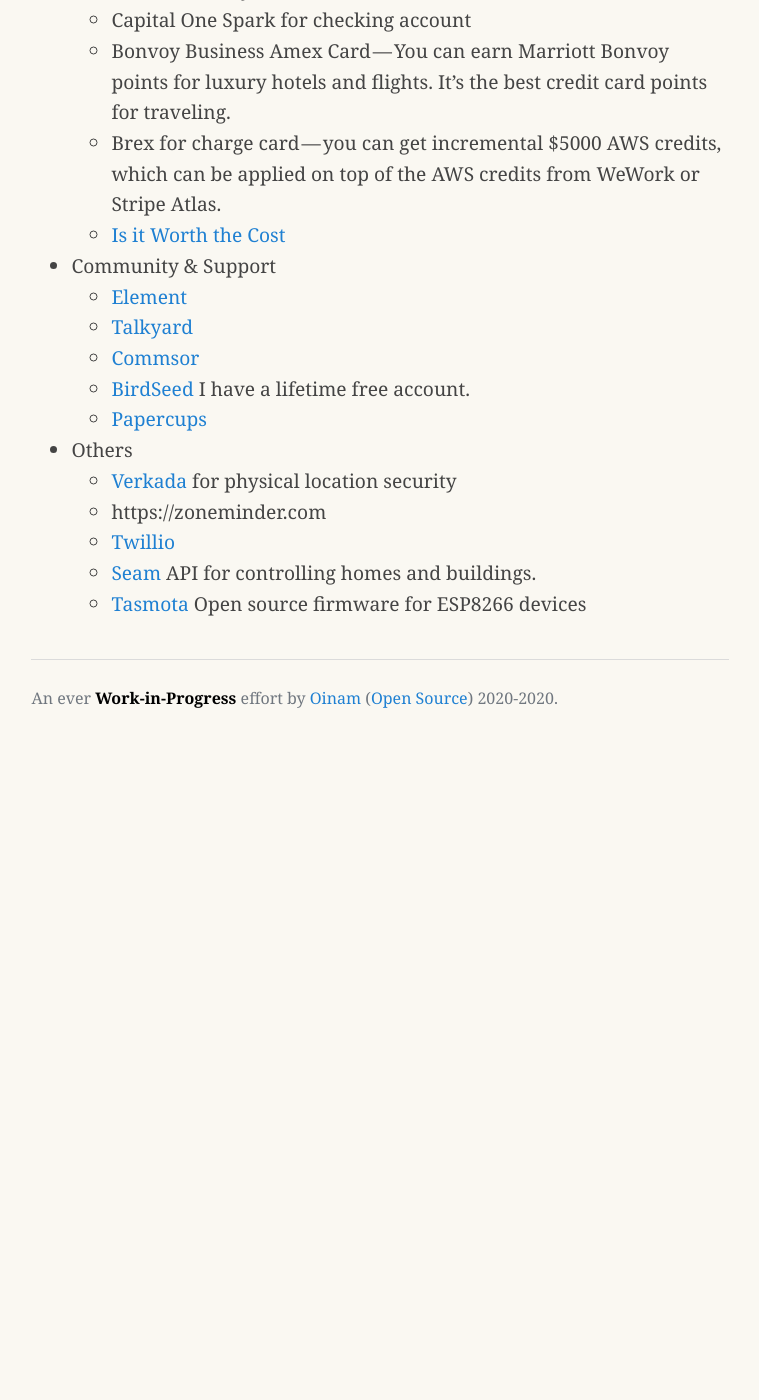
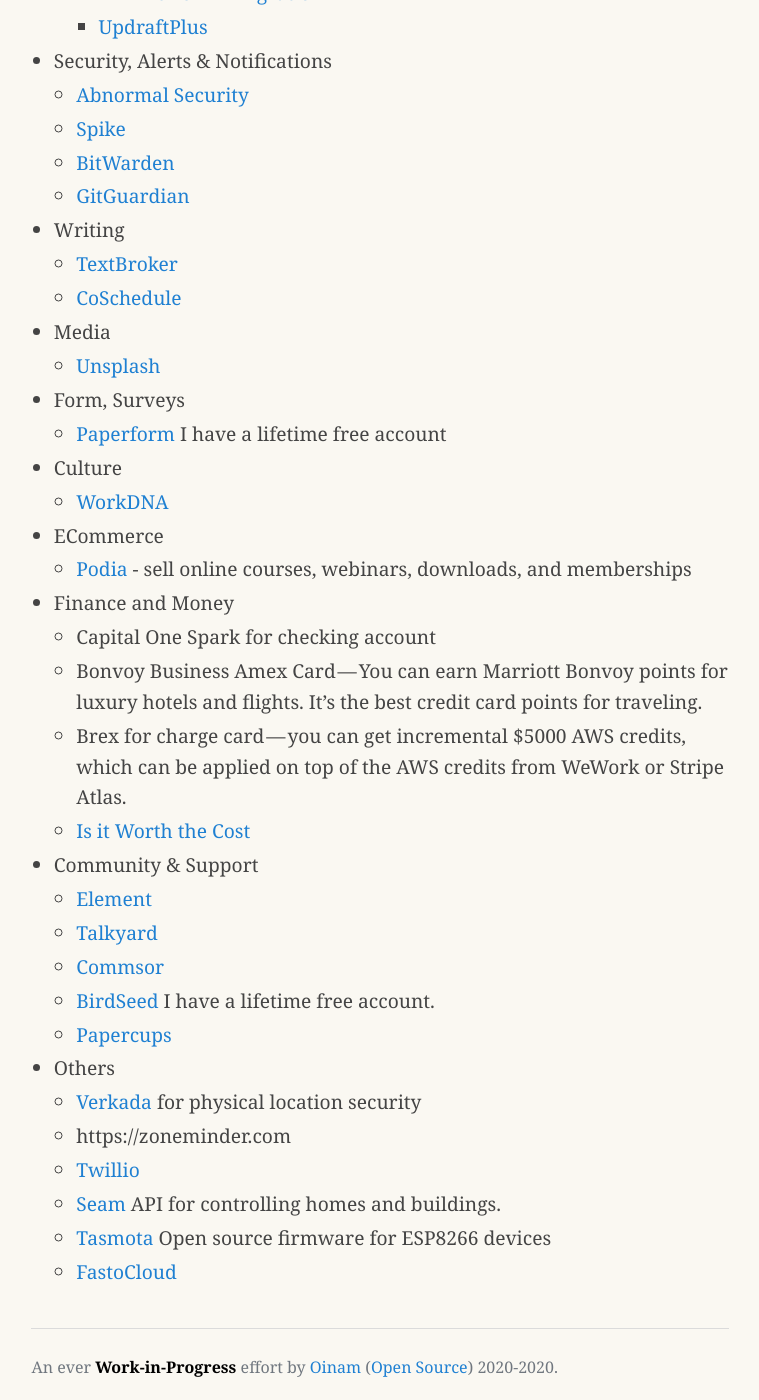
Before and after one commit to oinam/notes, a Jekyll site: the page built from company/tools-services-products.md, in a window 1280 px wide and 1400 px high, scrolled down 7379 px. Shown: the whole window, without its empty margins (260-1019 px from the left). Built offline with Jekyll 4.4.1, drawn with Linux system fonts in a browser that asks for light colours; our own code applies the rules of GitHub Pages for plain Markdown files; before the commit the page ends 8111 px from its top, so only the background shows below that.

Commit message:
Update: Nov 11, 2020

```diff
--- a/_layouts/default.html
+++ b/_layouts/default.html
@@ -11,25 +11,14 @@
 <link rel="stylesheet" href="https://cdn.jsdelivr.net/npm/water.css/out/water.css">
 <style type="text/css">
   :root {
-    --color-bg: #faf8f2;
-    --color-bg-alt: #f1f1f1;
-    --color-highlight: #dadada;
-    --color-primary: #118bee;
-    --color-secondary: #920de9;
-    --color-text: #444;
-    --color-text-secondary: #999;
-    --color-link: #1f80d2;
-    --color-link-accent: #17619e;
+    --border-radius: 3px;
   }
-
   body {
     max-width: 65ch;
-
-    background: var(--color-bg);
-    color: var(--color-text);
-
-    font-family: Georgia, 'Times New Roman', Times, serif;
-    font-size: 1.2em;
+    background: #faf8f2;
+    color: #444;
+    font-family: georgia, 'times new roman', times, serif;
+    font-size: 1.2rem;
     line-height: 1.6;
   }
 
@@ -39,23 +28,45 @@
   }
 
   a, a:visited {
-    color: var(--color-link);
+    color: #1f80d2;
   }
 
   a:hover, a:active {
-   color: var(--color-link-accent);
+   color: #17619e;
   }
 
-  blockquote,
-  q {
-    border-left: 10px solid var(--color-highlight);
-    background: var(--color-bg-alt);
+  blockquote {
+    border: 1px solid #b9d9fe;
+    /*border-left-width: 10px;*/
+    border-radius: var(--border-radius);
+    background: #cde5fe;
     margin: 1em 0;
-    padding: 0.1em 1em;
+    padding: 0.1em 1.6em;
+    font-style: normal;
+  }
+
+  ol,
+  ul {
+    padding-left: 1.4rem;
+  }
+
+  li {
+    margin-top: 0.2rem;
+  }
+
+  ul ul,
+  ol ul,
+  ul ol,
+  ol ol {
+    margin-bottom: 0;
   }
 
   .title {
     font-size: 1.6rem;
+  }
+
+  .title a {
+    text-decoration: none;
   }
 </style>
 
--- a/company/tools-services-products.md
+++ b/company/tools-services-products.md
@@ -251,3 +251,4 @@
   + [Twillio](https://www.twilio.com)
   + [Seam](https://www.getseam.com/) API for controlling homes and buildings.
   + [Tasmota](http://tasmota.com/) Open source firmware for ESP8266 devices
+  + [FastoCloud](https://github.com/fastogt/fastocloud)
```
Also changed, not shown: books/the-description-of-a-new-world-called-the-blazing-world.md (+0 -2 lines).
